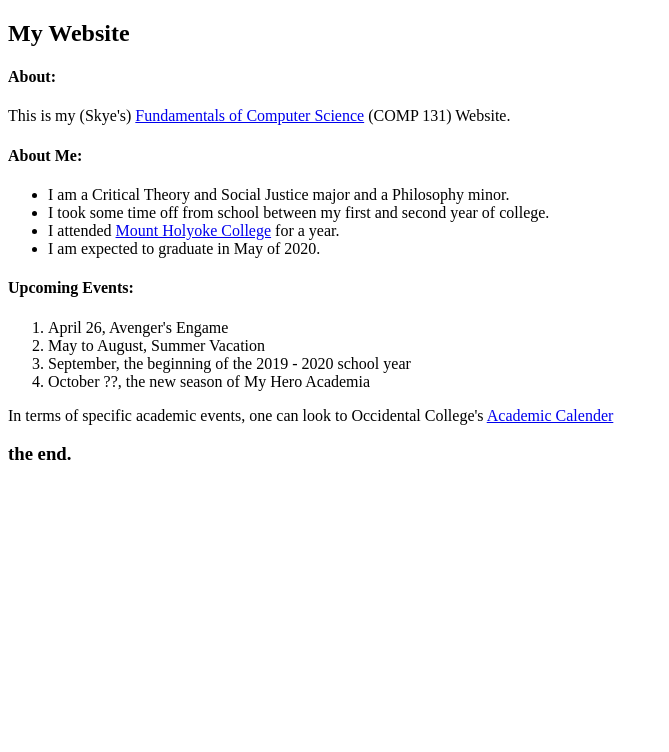
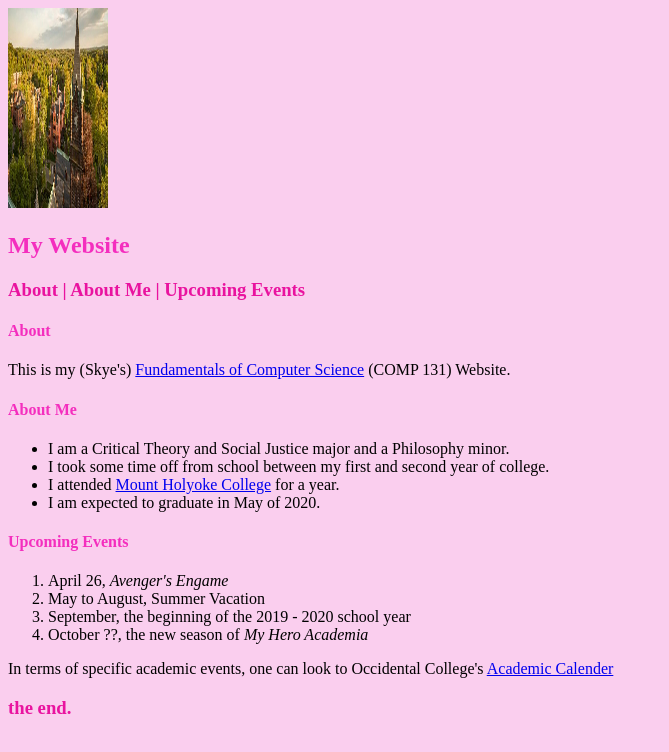
Before and after one commit to skyemreed/skyemreed.github.io, a plain HTML site: page index.html in a window 1280 px wide. Shown: the whole page, without its empty margins (0-669 px from the left). Drawn offline with Linux system fonts and the light colour scheme.

Commit message:
color and pictures

```diff
--- a/index.html
+++ b/index.html
@@ -2,27 +2,35 @@
 <html>
 <head>
     <title>My Website</title>
+    <style>
+        h2, h4 {color: rgb(244, 46, 190)}
+        body {background-color: rgb(250, 206, 238)}
+        h3 {color: rgb(233, 19, 159)}
+    </style>
 </head>
+<img src="mt_holyoke.jpg" alt="Mount Holyoke Campus" width="100" height="200">
 <h2>My Website</h2>
-<h4>About:</h4>
+<h3>About | About Me | Upcoming Events</h3>
+<h4>About</h4>
 <p>This is my (Skye's)
     <a href="http://oxy.smartcatalogiq.com/en/2018-2019/Catalog/Course-Descriptions/COMP-Computer-Science/100/COMP-131">
         Fundamentals of Computer Science</a> (COMP 131) Website.</p>
-<h4>About Me:</h4>
+<h4>About Me</h4>
 <ul>
     <li>I am a Critical Theory and Social Justice major and a Philosophy minor.</li>
     <li>I took some time off from school between my first and second year of college.</li>
     <li>I attended <a href="https://www.mtholyoke.edu/">Mount Holyoke College</a> for a year.</li>
     <li>I am expected to graduate in May of 2020.</li>
 </ul>
-<h4>Upcoming Events:</h4>
+<h4>Upcoming Events</h4>
 <ol>
-    <li>April 26, Avenger's Engame</li>
+    <li>April 26, <em>Avenger's Engame</em></li>
     <li>May to August, Summer Vacation</li>
     <li>September, the beginning of the 2019 - 2020 school year</li>
-    <li>October ??, the new season of My Hero Academia</li>
+    <li>October ??, the new season of <em>My Hero Academia</em></li>
 </ol>
 <p>In terms of specific academic events, one can look to Occidental College's
     <a href="http://oxy.smartcatalogiq.com/2018-2019/Catalog/Academic-Calendar">Academic Calender</a></p>
 <h3>the end.</h3>
+
 </html>
```
Also changed, not shown: mt_holyoke.jpg (added).
